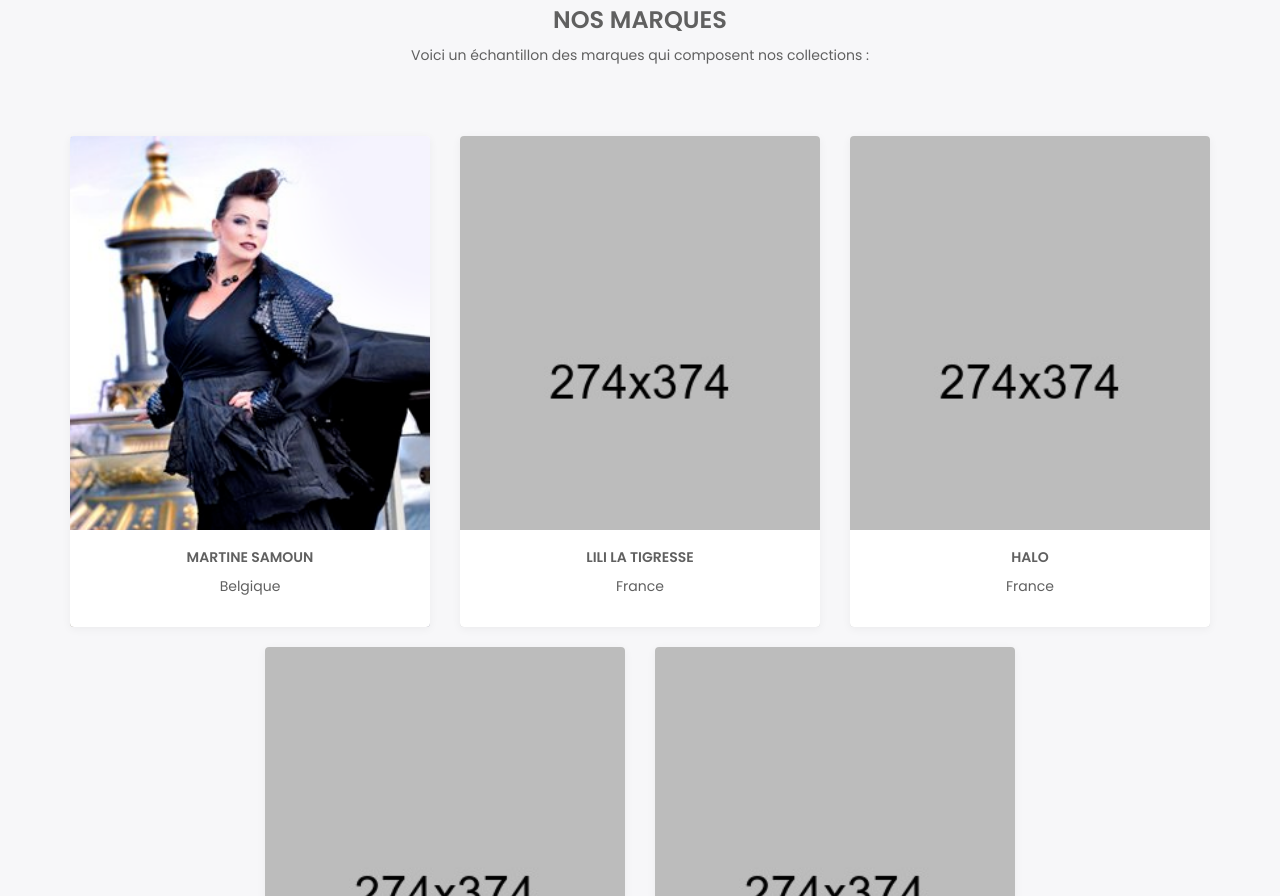
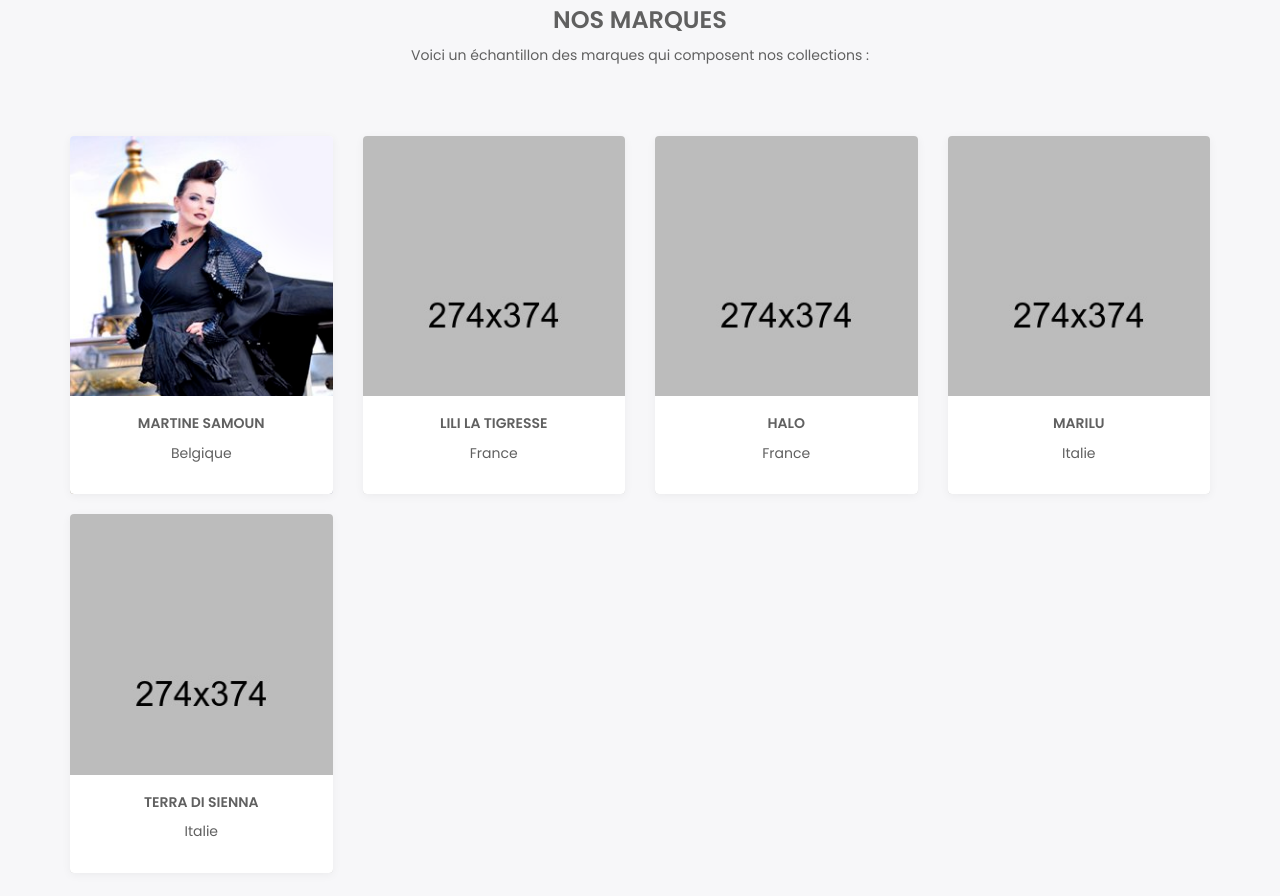
Before and after one commit to Nayve/veronik, a website: page app/index.html in a window 1280 px wide. Shown: the part 920-1816 px from the top of the page. Drawn offline with Linux system fonts and the light colour scheme; some packages are replaced by stand-ins of ours.

Commit message:
Changed brand size.

```diff
--- a/app/index.html
+++ b/app/index.html
@@ -429,14 +429,14 @@
         <div class="space-80"></div>
         <div class="container">
             <div class="row">
-                <div class="col-xs-12 col-md-6 col-md-offset-3 text-center">
+                <div class="col-xs-12 text-center">
                     <h3 class="text-uppercase">Nos marques</h3>
                     <p>Voici un échantillon des marques qui composent nos collections :</p>
                 </div>
             </div>
             <div class="space-60"></div>
             <div class="row">
-                <div class="col-xs-12 col-sm-6 col-md-4 wow fadeInUp" data-wow-delay="0.2s">
+                <div class="col-xs-12 col-sm-4 col-md-3 wow fadeInUp" data-wow-delay="0.2s">
                     <div class="single-team relative panel fix">
                         <img src="img/samoune-marque.png" alt="">
                         <div class="team_details text-center">
@@ -452,7 +452,7 @@
                         </div>
                     </div>
                 </div>
-                <div class="col-xs-12 col-sm-6 col-md-4 wow fadeInUp" data-wow-delay="0.4s">
+                <div class="col-xs-12 col-sm-4 col-md-3 wow fadeInUp" data-wow-delay="0.4s">
                     <div class="single-team relative panel fix">
                         <img src="images/team/team2.jpg" alt="">
                         <div class="team_details text-center">
@@ -468,7 +468,7 @@
                         </div>
                     </div>
                 </div>
-                 <div class="col-xs-12 col-sm-6 col-md-4 wow fadeInUp" data-wow-delay="0.6s">
+                 <div class="col-xs-12 col-sm-4 col-md-3 wow fadeInUp" data-wow-delay="0.6s">
                     <div class="single-team relative panel fix">
                         <img src="images/team/team3.jpg" alt="">
                         <div class="team_details text-center">
@@ -484,7 +484,7 @@
                         </div>
                     </div>
                 </div>
-                <div class="col-xs-12 col-sm-6 col-md-offset-2 col-md-4 wow fadeInUp" data-wow-delay="0.6s">
+                <div class="col-xs-12 col-sm-offset-2 col-sm-4 col-md-offset-0 col-md-3 wow fadeInUp" data-wow-delay="0.6s">
                     <div class="single-team relative panel fix">
                         <img src="images/team/team3.jpg" alt="">
                         <div class="team_details text-center">
@@ -500,7 +500,7 @@
                         </div>
                     </div>
                 </div>
-                <div class="col-xs-12 col-sm-6 col-md-4 wow fadeInUp" data-wow-delay="0.6s">
+                <div class="col-xs-12 col-sm-4 col-md-3 wow fadeInUp" data-wow-delay="0.6s">
                     <div class="single-team relative panel fix">
                         <img src="images/team/team3.jpg" alt="">
                         <div class="team_details text-center">
```
